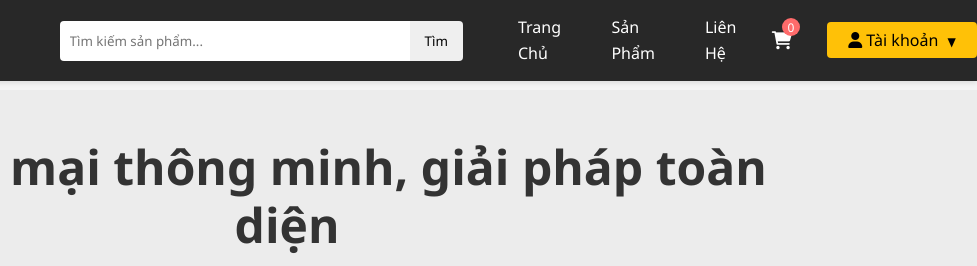
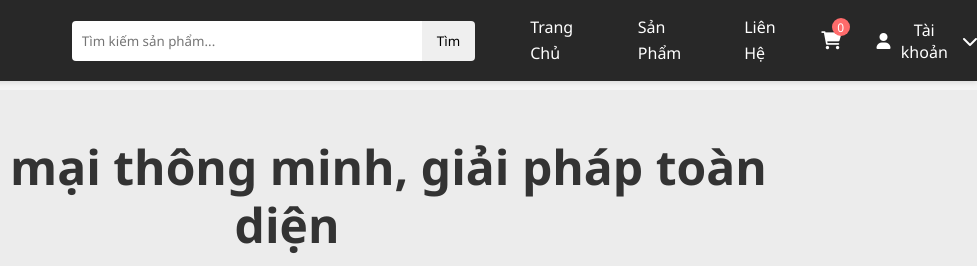
Before and after one commit to nlinh34/T5-Market, a plain HTML site: page frontend/pages/cart/cart.html in a window 1280 px wide. Shown: the top 266 px of the page, 303-1280 px from the left. Drawn offline with Linux system fonts and the light colour scheme; no server answers; files whose address does not match are found by name.

```diff
--- a/frontend/components/header/header.js
+++ b/frontend/components/header/header.js
@@ -38,7 +38,7 @@
         <!-- Account Dropdown -->
         <div class="account-dropdown">
           <button class="account-toggle">
-            <i class="fas fa-user"></i> Tài khoản <span class="arrow">▼</span>
+            <i class="fas fa-user"></i> Tài khoản <i class="fas fa-chevron-down arrow"></i>
           </button>
           <div class="account-menu hidden" id="accountMenu"></div>
         </div>
@@ -66,8 +66,15 @@
         const token = localStorage.getItem("token");
         const user = JSON.parse(localStorage.getItem("user"));
         const menu = this.querySelector("#accountMenu");
+        const accountToggleBtn = this.querySelector(".account-toggle");
 
         if (token && user) {
+            // Update account toggle button to show user name and avatar
+            accountToggleBtn.innerHTML = `
+                <img src="${user.avatar || './assests/images/default-product.png'}" alt="Avatar" class="user-avatar">
+                ${user.fullName || 'Tài khoản'} <i class="fas fa-chevron-down arrow"></i>
+            `;
+
             let html = `
         <a href="./pages/favorites/favorites.html"><i class="fa fa-heart"></i>Mục yêu thích</a>
         <a href="./pages/products/post-products.html"><i class="fa fa-pencil"></i>Đăng sản phẩm</a>
@@ -81,7 +88,7 @@
                 html += `<a href="./pages/admin/dashboard.html" target="_blank" class="dashboard-btn"><i class="fa fa-tachometer"></i>Trang quản trị</a>`;
             }
 
-      if(user.role === "seller" && "staff") {
+            if (user.role === "seller" && "staff") {
                 html += `
         <a href="./pages/products/post-products.html"><i class="fa fa-pencil"></i>Đăng sản phẩm</a>
         <a href="./pages/manager/product-manager.html"><i class="fa fa-tasks"></i>Quản lý bài đăng</a>
@@ -100,6 +107,9 @@
                 window.location.reload();
             });
         } else {
+            accountToggleBtn.innerHTML = `
+                <i class="fas fa-user"></i> Tài khoản <i class="fas fa-chevron-down arrow"></i>
+            `;
             menu.innerHTML = `
         <a href="./pages/login/login.html">Đăng nhập</a>
         <a href="./pages/register/register.html">Đăng ký</a>
@@ -110,15 +120,19 @@
     setupDropdownToggle() {
         const toggleBtn = this.querySelector(".account-toggle");
         const menu = this.querySelector(".account-menu");
+        const arrowIcon = this.querySelector(".account-toggle .arrow");
 
         toggleBtn.addEventListener("click", (e) => {
             e.stopPropagation();
             menu.classList.toggle("hidden");
+            toggleBtn.classList.toggle("open"); // Toggle 'open' class on the button
+            arrowIcon.style.color = '#f5f5f5'; // Set color directly in JS for consistency
         });
 
         // Ẩn dropdown khi click bên ngoài
         window.addEventListener("click", () => {
             menu.classList.add("hidden");
+            toggleBtn.classList.remove("open"); // Remove 'open' class when clicking outside
         });
     }
 }
--- a/frontend/styles/header.css
+++ b/frontend/styles/header.css
@@ -1,9 +1,10 @@
-header{
+header {
     display: flex;
     flex-direction: row;
     justify-content: center;
     gap: 35px;
     background-color: #282828;
+    align-items: center;
 }
 
 .logo {
@@ -14,7 +15,7 @@
     margin-left: 20px;
 }
 
-.logo-img{
+.logo-img {
     width: 50px;
 }
 
@@ -31,11 +32,10 @@
     font-weight: 500;
 }
 
-.category:hover{
+.category:hover {
     color: #dddddd;
     border-radius: 5px;
 }
-
 
 .search {
     display: flex;
@@ -43,7 +43,7 @@
     margin: 0 20px;
 }
 
-.search input{
+.search input {
     outline: none;
     padding: 5px 10px;
     width: 350px;
@@ -52,7 +52,7 @@
     height: 40px;
 }
 
-.search button{
+.search button {
     padding: 0 15px;
     border: #000;
     border-radius: 0 4px 4px 0;
@@ -60,14 +60,14 @@
     cursor: pointer;
 }
 
-.search button:hover{
+.search button:hover {
     background: #262626;
     color: white;
     transition: ease-in;
     transition-duration: 0.2s;
 }
 
-.menu{
+.menu {
     display: flex;
     flex-direction: row;
     justify-content: center;
@@ -75,37 +75,40 @@
     gap: 50px;
 }
 
-.menu a{
+.menu a {
     text-decoration: none;
     color: white;
     font-size: 16px;
     font-weight: 500;
 }
 
-.menu a:hover{
+.menu a:hover {
     color: #dddddd;
 }
 
-.cart{
+.cart {
     display: flex;
     align-items: center;
 }
 
-.cart-icon{
+.cart-icon {
     color: white;
     font-size: large;
 }
 
-.cart-icon:hover{
+.cart-icon:hover {
     color: #dddddd;
 }
 
-.post-btn{
+.post-btn {
     display: flex;
-  align-items: center;   /* Căn giữa theo chiều dọc */
-  justify-content: center; /* Căn giữa theo chiều ngang */
+    align-items: center;
+    /* Căn giữa theo chiều dọc */
+    justify-content: center;
+    /* Căn giữa theo chiều ngang */
     padding: 7px 15px;
-  background-color: #00b894; /* Màu xanh giống hình */
+    background-color: #00b894;
+    /* Màu xanh giống hình */
     color: white;
     border: none;
     border-radius: 6px;
@@ -113,22 +116,25 @@
     cursor: pointer;
 }
 
-.post-btn a{
+.post-btn a {
     color: white;
     text-decoration: none;
 }
 
-.post-btn:hover{
+.post-btn:hover {
     background-color: #00b893c2;
     transition: 0.1s;
 }
 
 .logout-btn {
     display: flex;
-  align-items: center;   /* Căn giữa theo chiều dọc */
-  justify-content: center; /* Căn giữa theo chiều ngang */
+    align-items: center;
+    /* Căn giữa theo chiều dọc */
+    justify-content: center;
+    /* Căn giữa theo chiều ngang */
     padding: 7px 15px;
-  background-color: #d70044; /* Màu xanh giống hình */
+    background-color: #d70044;
+    /* Màu xanh giống hình */
     color: white;
     border: none;
     border-radius: 6px;
@@ -142,27 +148,39 @@
 }
 
 .account-toggle {
-  margin-top: 7px;
-  background-color: #ffc107;
-  width: 150px;
-  color: black;
-  padding: 7px 15px;
+    background-color: transparent;
     border: none;
+    color: white;
+    font-size: 16px;
     cursor: pointer;
-  font-size: 16px;
-  border-radius: 4px;
+    display: flex;
+    align-items: center;
+    gap: 8px;
+}
+
+.user-avatar {
+    width: 30px;
+    height: 30px;
+    border-radius: 50%;
+    object-fit: cover;
 }
 
 .account-toggle .arrow {
-  font-size: 12px;
     margin-left: 5px;
+    transition: transform 0.3s ease;
+    color: white;
+    /* Default color for the arrow */
+}
+
+.account-toggle.open .arrow {
+    transform: rotate(180deg);
 }
 
 .account-menu {
     position: absolute;
     background-color: white;
     min-width: 200px;
-  box-shadow: 0 4px 8px rgba(0,0,0,0.1);
+    box-shadow: 0 4px 8px rgba(0, 0, 0, 0.1);
     z-index: 999;
     right: 0;
     border-radius: 4px;
@@ -181,7 +199,7 @@
     background-color: #f0f0f0;
 }
 
-.account-menu a i{
+.account-menu a i {
     margin-right: 10px;
 }
 
```
Also changed, not shown: frontend/styles/menu1.css (+38 -32 lines), frontend/assests/images/1.webp (added), frontend/assests/images/2.webp (added), frontend/assests/images/banner_img.png (added), frontend/assests/images/chot.png (added), frontend/assests/images/laptop1.png (added), frontend/assests/images/shop1.png (added), frontend/assests/images/shop2.png (added), frontend/assests/images/shop3.jpg (added), frontend/assests/images/sp1.webp (added). Lines whose indentation alone changed are shown as unchanged.
